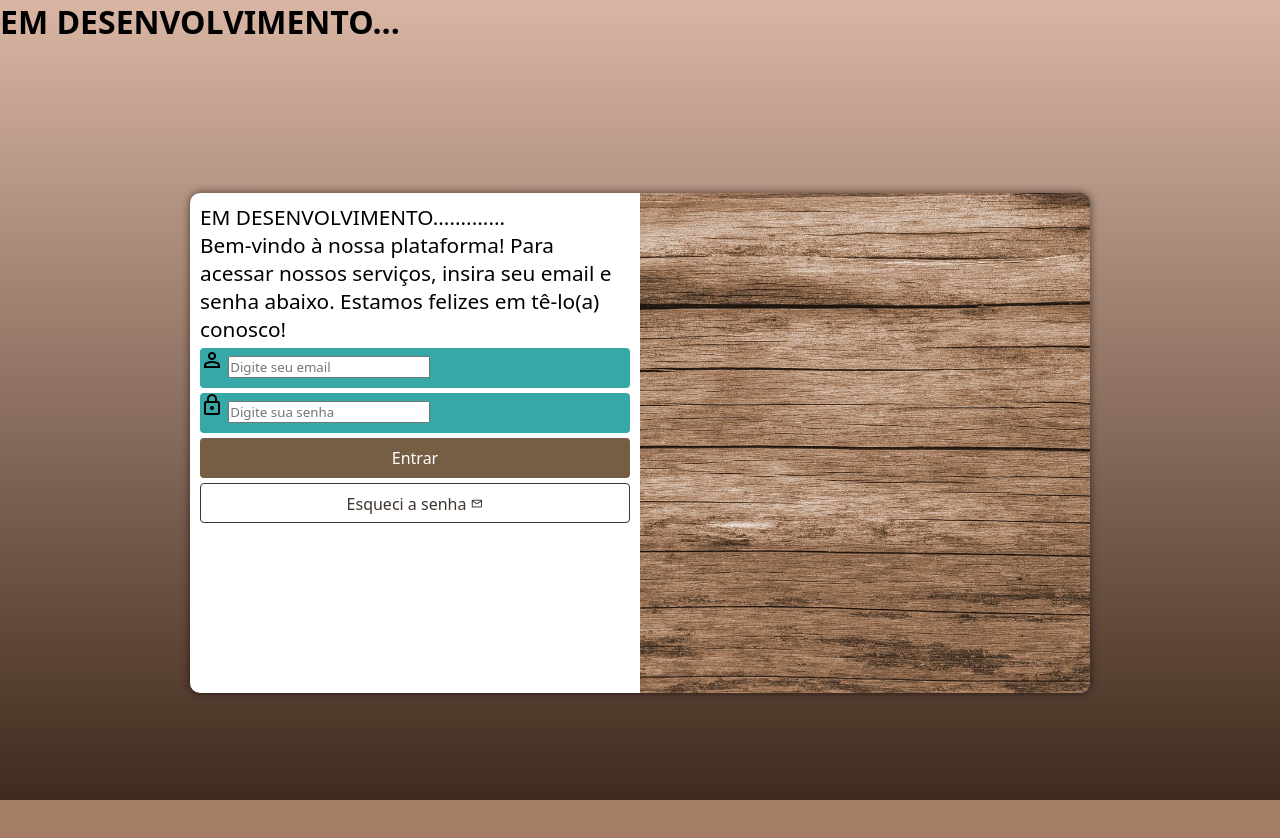
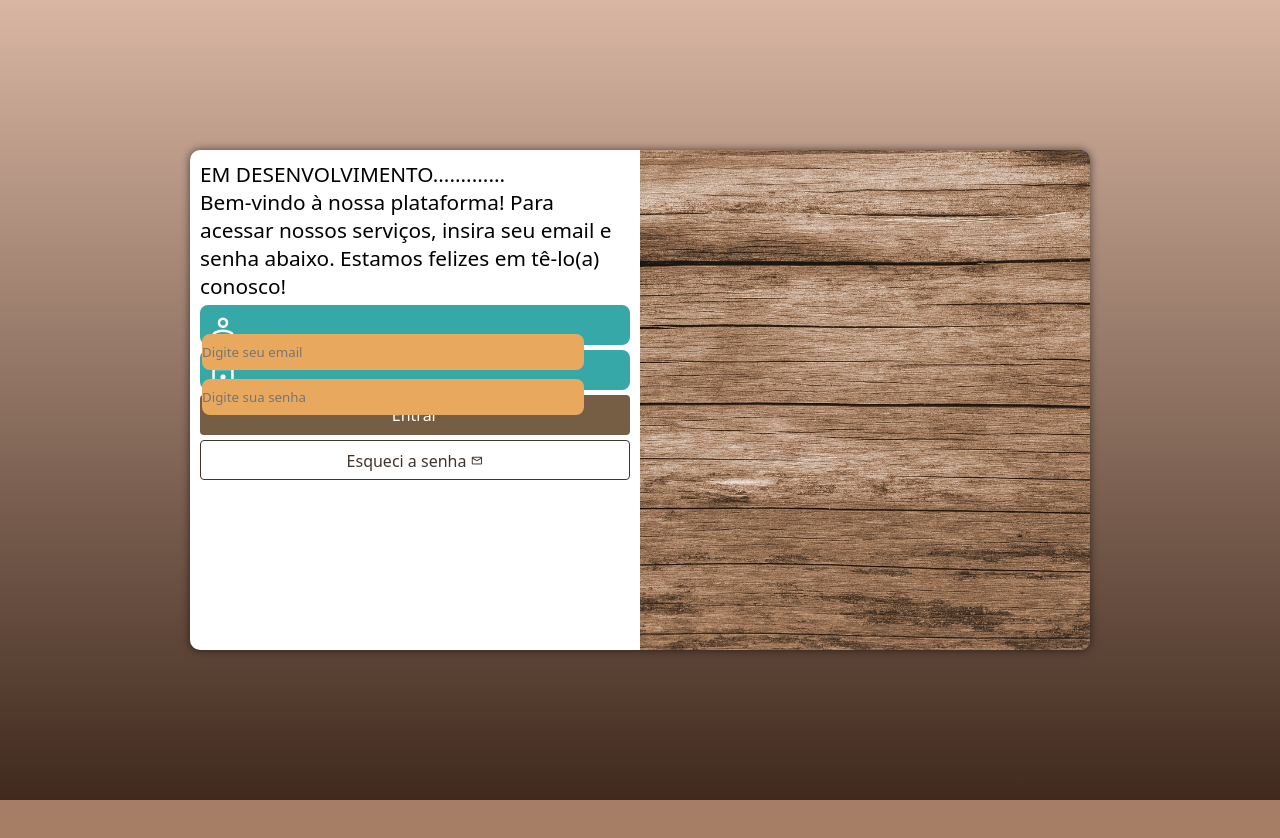
Before and after one commit to codebyChristian/Projeto_Tela-login, a plain HTML site: page index.html in a window 1280 px wide. After the commit the page ends 800 px from the top, so only its background shows below. Drawn offline with nearby package versions, Linux system fonts and the light colour scheme.

Commit message:
Estilos em campos input

```diff
--- a/estilos/style.css
+++ b/estilos/style.css
@@ -71,13 +71,35 @@ div.login-user > label {
     display: none;
 }
 
+div.login-user > span {
+    color: white;
+    font-size: 2em;
+    width: 40px;
+    padding: 5px;
+}
+
+div.login-user > input {
+    background-color: var(--cor_back-botao-clara);
+    height: 100%;
+    width: calc(100% - 44px);
+    transform: translateY(-15px);
+    border-radius: 8px;
+    border: 0px;
+}
+
+div.login-user > input:focus-within {
+    background-color: white;
+}
+
 form > div.login-user {
     background-color: var(--cor_back-campo-login);
+    border: 2px solid var(--cor_back-campo-login);
     display: block;
     width: 100%;
     height: 40px;
-    border-radius: 4px;
+    border-radius: 8px;
     margin: 5px 0px;
+
 }
 
 form > input[type=submit] {
--- a/index.html
+++ b/index.html
@@ -10,8 +10,6 @@
     <link rel="stylesheet" href="https://fonts.googleapis.com/css2?family=Material+Symbols+Outlined:opsz,wght,FILL,GRAD@20..48,100..700,0..1,-50..200" />
 </head>
 <body>
-
-    <h1>EM DESENVOLVIMENTO...</h1>
 
     <main class="fora">
 
```
